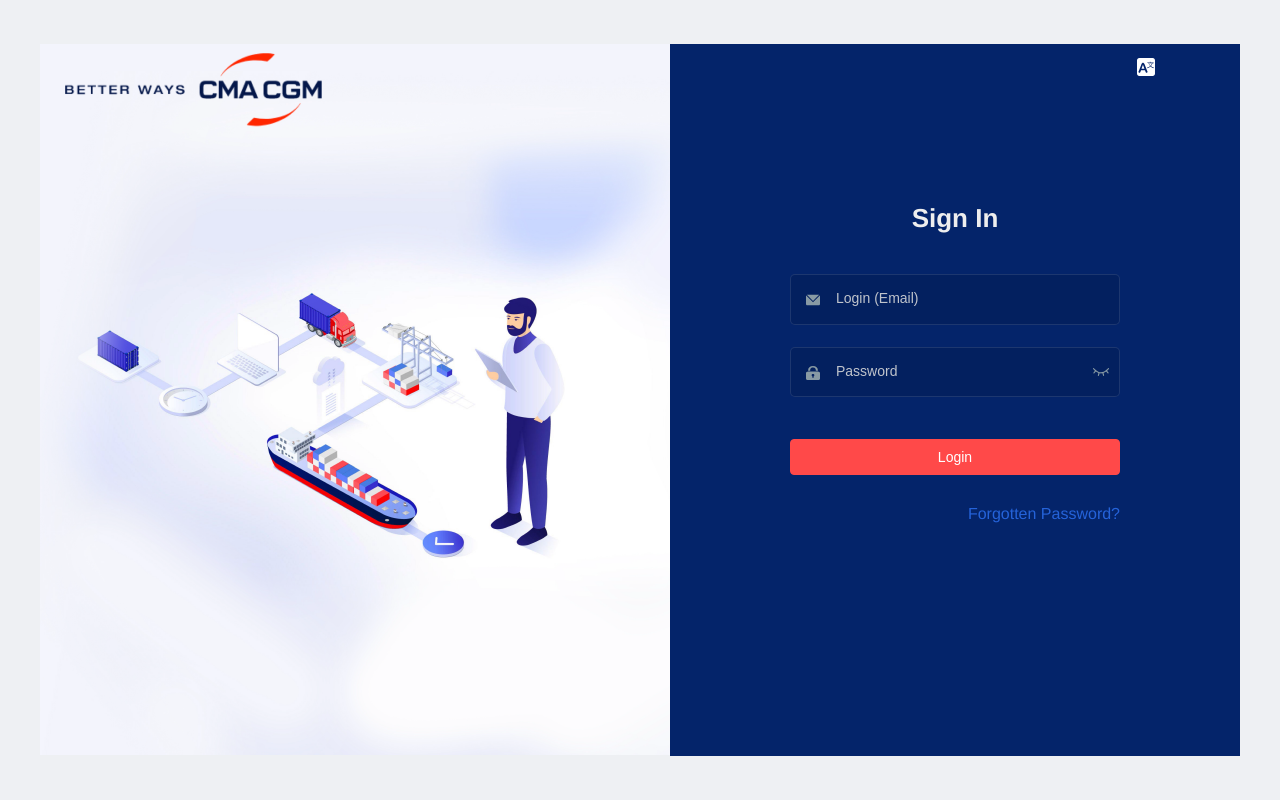
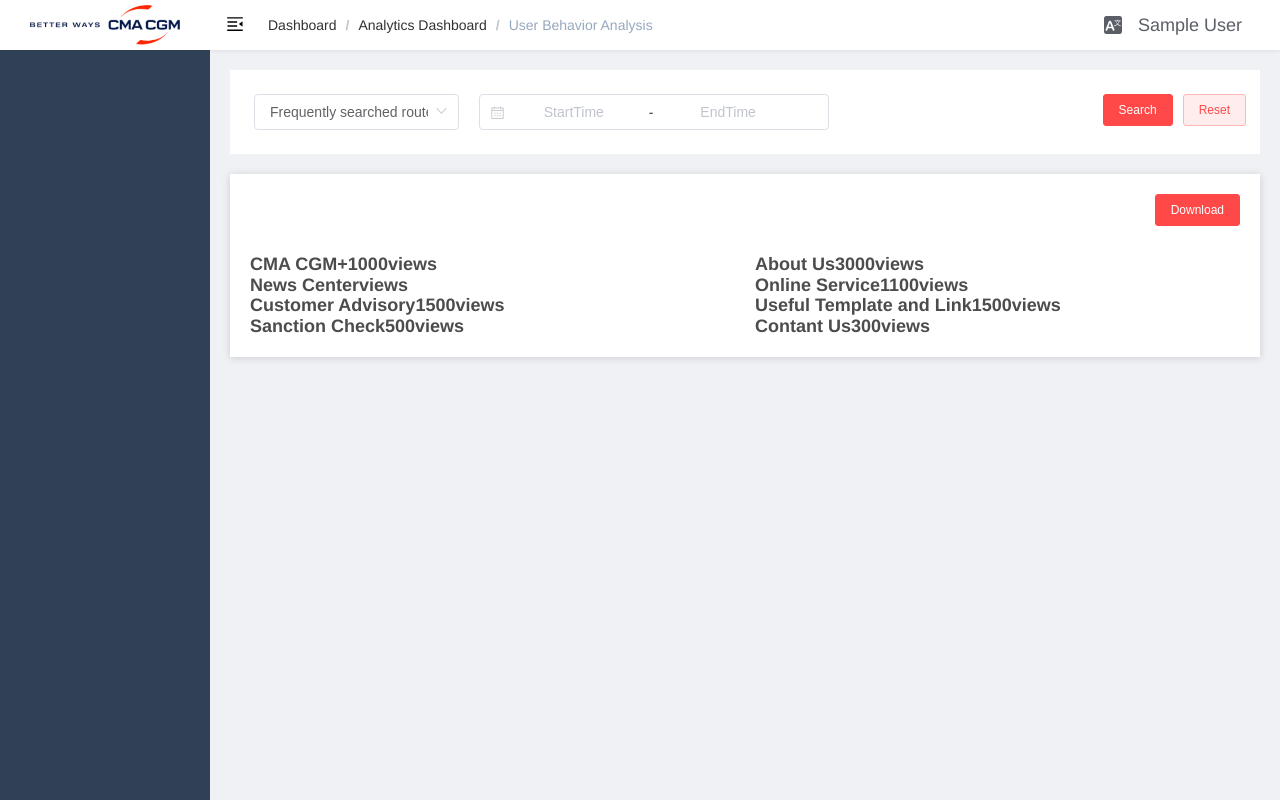
Before and after one commit to Brian24NX/wind-manager, a Vue app: page /UserAnalysis in a window 1280 px wide. Before the commit this address led to /login. Built offline with nearby package versions, Linux system fonts and the light colour scheme; sample sign-in values are in the browser's storage.

Commit message:
2期页面代码上传

```diff
--- a/src/lang/zh.js
+++ b/src/lang/zh.js
@@ -339,25 +339,25 @@
   },
   // 小程序用户
   programuser: {
-    export: '导出excle',
+    export: '导出',
     username: '用户名',
-    account: 'ecom账号',
+    account: '账号',
     company: '公司',
-    companycategory: '公司种类',
-    partnercode: '合作号'
+    companycategory: '公司分类',
+    partnercode: 'Partner Code'
   },
   // label管理
   label: {
-    add: '新增一个标签',
+    add: '添加新标签',
     companyname: '公司名称',
     companycategory: '公司种类',
     description: '描述',
-    usersnumber: '用户',
+    usersnumber: '用户名',
     labelname: '标签名称',
     labeldescription: '标签描述',
     id: '序号',
     user: '用户',
-    ecomaccount: 'ecom账号',
+    ecomaccount: '账号',
     labelnametips: '标签名称必填'
   }
 }
--- a/src/permission.js
+++ b/src/permission.js
@@ -16,7 +16,8 @@
   '/forget/toemail',
   '/forget/topassword',
   '/UserStatistics',
-  '/FaqEvalution'
+  '/FaqEvalution',
+  '/UserAnalysis'
 ] // no redirect whitelist
 
 router.beforeEach(async(to, from, next) => {
--- /dev/null
+++ b/src/views/analytics/components/cmacgm.vue
@@ -0,0 +1,36 @@
+<template>
+  <div>
+    <Pagination ref="pagination" uri="/api/admin/labelList" :request-params="queryParams" show-index>
+      <el-table-column :label="$t('cmg.title')" prop="title" />
+      <el-table-column align="center" :label="$t('cmg.publishdate')" prop="publishdate" />
+      <el-table-column :label="$t('cmg.numberofviews')" prop="numberofviews" align="center" />
+      <el-table-column align="center" :label="$t('cmg.numberoflinkes')" prop="numberoflikes" />
+    </Pagination>
+  </div>
+</template>
+
+<script>
+import Pagination from '@/components/Pagination'
+export default {
+  name: 'CMACGM',
+  components: { Pagination },
+  data() {
+    return {
+      queryParams: {}
+    }
+  },
+  created() {
+
+  },
+  mounted() {
+
+  },
+  methods: {
+
+  }
+}
+</script>
+
+<style scoped>
+
+</style>
--- /dev/null
+++ b/src/views/analytics/components/mostfrenquently.vue
@@ -0,0 +1,73 @@
+<template>
+  <div>
+    <el-row :gutter="20">
+      <el-col :span="12">
+        <span class="center">CMA CGM+</span><span class="center">{{ frenquenylylist.cma }}views</span>
+      </el-col>
+      <el-col :span="12">
+        <span class="center">About Us</span><span class="center">{{ frenquenylylist.abountus }}views</span>
+      </el-col>
+    </el-row>
+    <el-row :gutter="20">
+      <el-col :span="12">
+        <span class="center">News Center</span><span class="center">{{ frenquenylylist.newscenter }}views</span>
+      </el-col>
+      <el-col :span="12">
+        <span class="center">Online Service</span><span class="center">{{ frenquenylylist.onlineService }}views</span>
+      </el-col>
+    </el-row>
+    <el-row :gutter="20">
+      <el-col :span="12">
+        <span class="center">Customer Advisory</span><span class="center">{{ frenquenylylist.customerad }}views</span>
+      </el-col>
+      <el-col :span="12">
+        <span class="center">Useful Template and Link</span><span class="center">{{ frenquenylylist.userfultemplate }}views</span>
+      </el-col>
+    </el-row>
+    <el-row :gutter="20">
+      <el-col :span="12">
+        <span class="center">Sanction Check</span><span class="center">{{ frenquenylylist.sanctioncheck }}views</span>
+      </el-col>
+      <el-col :span="12">
+        <span class="center">Contant Us</span><span class="center">{{ frenquenylylist.contantus }}views</span>
+      </el-col>
+    </el-row>
+  </div>
+</template>
+
+<script>
+export default {
+  name: 'MostFrenquently',
+  data() {
+    return {
+      frenquenylylist: {
+        cma: 1000,
+        abountus: 3000,
+        newcenter: 2000,
+        onlineService: 1100,
+        customerad: 1500,
+        userfultemplate: 1500,
+        sanctioncheck: 500,
+        contantus: 300
+      }
+    }
+  },
+  created() {
+
+  },
+  mounted() {
+
+  },
+  methods: {
+
+  }
+}
+</script>
+
+<style scoped>
+.center{
+  text-align:center;
+  font-size:18px;
+  font-weight:600;
+}
+</style>
--- a/src/views/analytics/index.vue
+++ b/src/views/analytics/index.vue
@@ -10,13 +10,7 @@
               </el-select>
             </el-col>
             <el-col :span="8">
-              <el-date-picker
-                v-model="queryParams.time"
-                type="daterange"
-                start-placeholder="StartTime"
-                end-placeholder="EndTime"
-                :default-time="['00:00:00', '23:59:59']"
-              />
+              <el-date-picker v-model="queryParams.time" type="daterange" start-placeholder="StartTime" end-placeholder="EndTime" :default-time="['00:00:00', '23:59:59']" />
             </el-col>
           </el-row>
         </el-col>
@@ -33,50 +27,68 @@
         <el-button type="danger" size="small" @click="download">Download</el-button>
       </div>
       <!--echart图表-->
-      <div v-if="queryParams.usertpye==1">
+      <div v-if="queryParams.usertpye == 1">
         <!--图表1-->
+        <mostfrenquently />
       </div>
-      <div v-if="queryParams.usertpye==2">
-        <!--图表1-->
+      <div v-if="queryParams.usertpye == 2">
+        <!--图表2-->
       </div>
-      <div v-if="queryParams.usertpye==3">
-        <!--图表1-->
+      <div v-if="queryParams.usertpye == 3">
+        <!--图表3-->
       </div>
-      <div v-if="queryParams.usertpye==4">
-        <!--图表1-->
+      <div v-if="queryParams.usertpye == 4">
+        <!--图表4-->
       </div>
-      <div v-if="queryParams.usertpye==5">
-        <!--图表1-->
+      <div v-if="queryParams.usertpye == 5">
+        <!--图表5-->
+        <cmacgm />
       </div>
-      <div v-if="queryParams.usertpye==6">
-        <!--图表1-->
+      <div v-if="queryParams.usertpye == 6">
+        <!--图表6-->
+      </div>
+      <div v-if="queryParams.usertpye==7">
+        <!--图表7-->
       </div>
     </div>
   </div>
 </template>
 
 <script>
+import mostfrenquently from './components/mostfrenquently'
+import cmacgm from './components/cmacgm'
 export default {
-  name: '',
+  name: 'Index',
+  // eslint-disable-next-line vue/no-unused-components
+  components: { mostfrenquently, cmacgm },
   data() {
     return {
-      msg: ''
+      userTypeList: [
+        { value: 1, label: 'Frequently searched routes' },
+        { value: 2, label: 'Business & Operational Updates' },
+        { value: 3, label: 'Useful Template & Link' },
+        { value: 4, label: 'News Center' },
+        { value: 5, label: 'CMA CGM+' },
+        { value: 6, label: 'Most Frenquently Used Functions' },
+        { value: 7, label: 'Instant Quotation & Booking' }
+      ],
+      queryParams: {
+        usertpye: 1,
+        time: ''
+      }
     }
   },
-  created() {
-
-  },
-  mounted() {
-
-  },
+  created() {},
+  mounted() {},
   methods: {
-    search() {
-
-    }
+    // 查询
+    search() {},
+    // 重置
+    reset() {},
+    // 下载
+    download() {}
   }
 }
 </script>
 
-<style scoped>
-
-</style>
+<style scoped></style>
--- a/src/views/usergroup/label.vue
+++ b/src/views/usergroup/label.vue
@@ -25,9 +25,9 @@
         <el-button type="danger" size="small" @click="handleAdd">  {{ $t('label.add') }} </el-button>
       </div>
       <Pagination ref="pagination" uri="/api/admin/labelList" :request-params="queryParams" show-index>
-        <el-table-column :label="$t('label.companyname')" prop="companyname" />
+        <el-table-column :label="$t('label.labelname')" prop="labelname" />
+        <el-table-column align="center" :label="$t('label.description')" prop="description" />
         <el-table-column :label="$t('label.companycategory')" prop="companycategory" align="center" />
-        <el-table-column align="center" :label="$t('label.description')" prop="description" />
         <el-table-column align="center" :label="$t('label.usersnumber')" prop="usersnumber">
           <template scope="scope">
             <el-button size="small" type="text" @click="viewuser(scope.row)">View Users({{ scope.row.usersnumber }})</el-button>
@@ -44,11 +44,16 @@
     <!--新增编辑label-->
     <el-dialog :title="$t('route.labelManagement')" :visible.sync="adddialog" center width="800px" destroy-on-close :close-on-click-modal="false" top="60px">
       <el-form ref="addform" :model="addform" :rules="rules">
-        <el-form-item :label="$t('faq.labelname')" :label-width="formLabelWidth" prop="labelname">
+        <el-form-item :label="$t('label.labelname')" :label-width="formLabelWidth" prop="labelname">
           <el-input v-model="addform.labelname" type="textarea" :autosize="{ minRows: 2, maxRows: 4 }" clearable @blur="addform.labelname = $event.target.value.trim()" />
         </el-form-item>
-        <el-form-item :label="$t('faq.labeldescription')" :label-width="formLabelWidth" prop="labeldescription">
+        <el-form-item :label="$t('label.description')" :label-width="formLabelWidth" prop="labeldescription">
           <el-input v-model="addform.labeldescription" type="textarea" :autosize="{ minRows: 2, maxRows: 4 }" autocomplete="off" clearable @blur="addform.labeldescription = $event.target.value.trim()" />
+        </el-form-item>
+        <el-form-item v-if="isEdit" :label="$t('label.companys')" :label-width="formLabelWidth" prop="companyid">
+          <el-select v-model="addform.companyId" multiple collapse-tags filterable clearable style="width: 100%" placeholder="请选择">
+            <el-option v-for="item in companylist" :key="item.value" :label="item.label" :value="item.value" />
+          </el-select>
         </el-form-item>
       </el-form>
       <div slot="footer" class="dialog-footer">
@@ -102,8 +107,10 @@
       addform: {
         id: '',
         labelname: '',
-        labeldescription: ''
+        labeldescription: '',
+        companyId: []
       },
+      companylist: [],
       rules: {
         labelname: { required: true, message: this.$t('label.labelnametips'), trigger: 'blur' }
       }
```
Also changed, not shown: src/views/analytics/components/buiness.vue (added, +34 -0 lines), src/views/analytics/components/frequentlyroutes.vue (added, +31 -0 lines), src/views/analytics/components/instantquotation.vue (added, +29 -0 lines), src/views/analytics/components/newscenter.vue (added, +34 -0 lines), src/views/analytics/components/usefultemplate.vue (added, +31 -0 lines).
